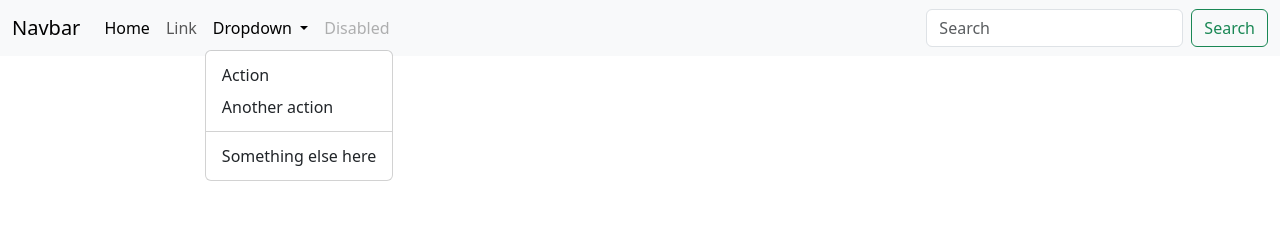
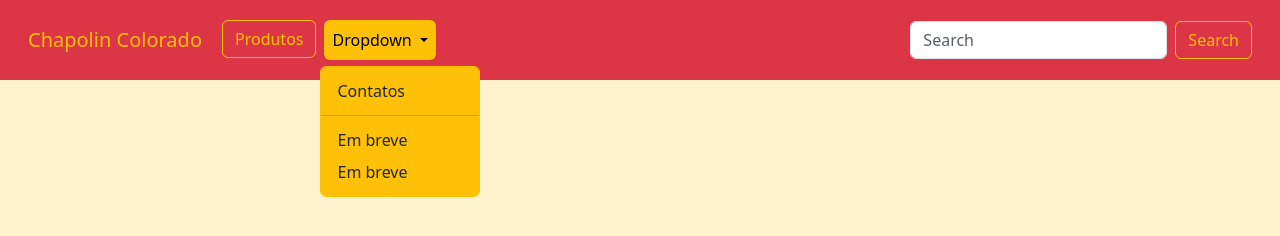
Before and after one commit to jonasporpinoprof/2ano2025, a plain HTML site: page index.html in a window 1280 px wide. Both pictures are taken after a click on the button "Dropdown". Drawn offline with Linux system fonts and the light colour scheme.

Commit message:
Add files via upload

```diff
--- a/index.html
+++ b/index.html
@@ -4,44 +4,40 @@
     <meta name="viewport" content="width=device-width, initial-scale=1.0">
     <meta charset="UTF-8">
     <title>Chapolin</title>
+    <link rel="shortcut icon" type="image/png" href="img/colorado.png"/>
     <!-- Importar o CSS do Bootstrap -->
     <link rel="stylesheet" href="css/bootstrap.min.css">
 
+
 </head>
-<body>
+<body class="bg-warning-subtle">
     <header>
-        <nav class="navbar navbar-expand-lg bg-body-tertiary">
+        <nav class="navbar navbar-expand-lg text-bg-danger p-3">
           <div class="container-fluid">
-            <a class="navbar-brand" href="#">Navbar</a>
+            <a class="navbar-brand text-warning" href="#">Chapolin Colorado</a>
             <button class="navbar-toggler" type="button" data-bs-toggle="collapse" data-bs-target="#navbarSupportedContent" aria-controls="navbarSupportedContent" aria-expanded="false" aria-label="Toggle navigation">
               <span class="navbar-toggler-icon"></span>
             </button>
             <div class="collapse navbar-collapse" id="navbarSupportedContent">
               <ul class="navbar-nav me-auto mb-2 mb-lg-0">
-                <li class="nav-item">
-                  <a class="nav-link active" aria-current="page" href="#">Home</a>
+                <li class="nav-item p-1">
+                  <a type="button" class="btn btn-outline-warning" href="#">Produtos</a>
                 </li>
-                <li class="nav-item">
-                  <a class="nav-link" href="#">Link</a>
-                </li>
-                <li class="nav-item dropdown">
-                  <a class="nav-link dropdown-toggle" href="#" role="button" data-bs-toggle="dropdown" aria-expanded="false">
+                <li class="nav-item dropdown p-1">
+                  <a class="nav-link dropdown-toggle btn btn-outline-warning" href="#" role="button" data-bs-toggle="dropdown" aria-expanded="false">
                     Dropdown
                   </a>
-                  <ul class="dropdown-menu">
-                    <li><a class="dropdown-item" href="#">Action</a></li>
-                    <li><a class="dropdown-item" href="#">Another action</a></li>
+                  <ul class="dropdown-menu btn btn-outline-warning">
+                    <li><a class="dropdown-item" href="#">Contatos</a></li>
                     <li><hr class="dropdown-divider"></li>
-                    <li><a class="dropdown-item" href="#">Something else here</a></li>
+                    <li><a class="dropdown-item" href="#">Em breve</a></li>
+                    <li><a class="dropdown-item" href="#">Em breve</a></li>
                   </ul>
-                </li>
-                <li class="nav-item">
-                  <a class="nav-link disabled" aria-disabled="true">Disabled</a>
                 </li>
               </ul>
               <form class="d-flex" role="search">
                 <input class="form-control me-2" type="search" placeholder="Search" aria-label="Search">
-                <button class="btn btn-outline-success" type="submit">Search</button>
+                <button class="btn btn-outline-warning" type="submit">Search</button>
               </form>
             </div>
           </div>
```
Also changed, not shown: img/colorado.png (added).
